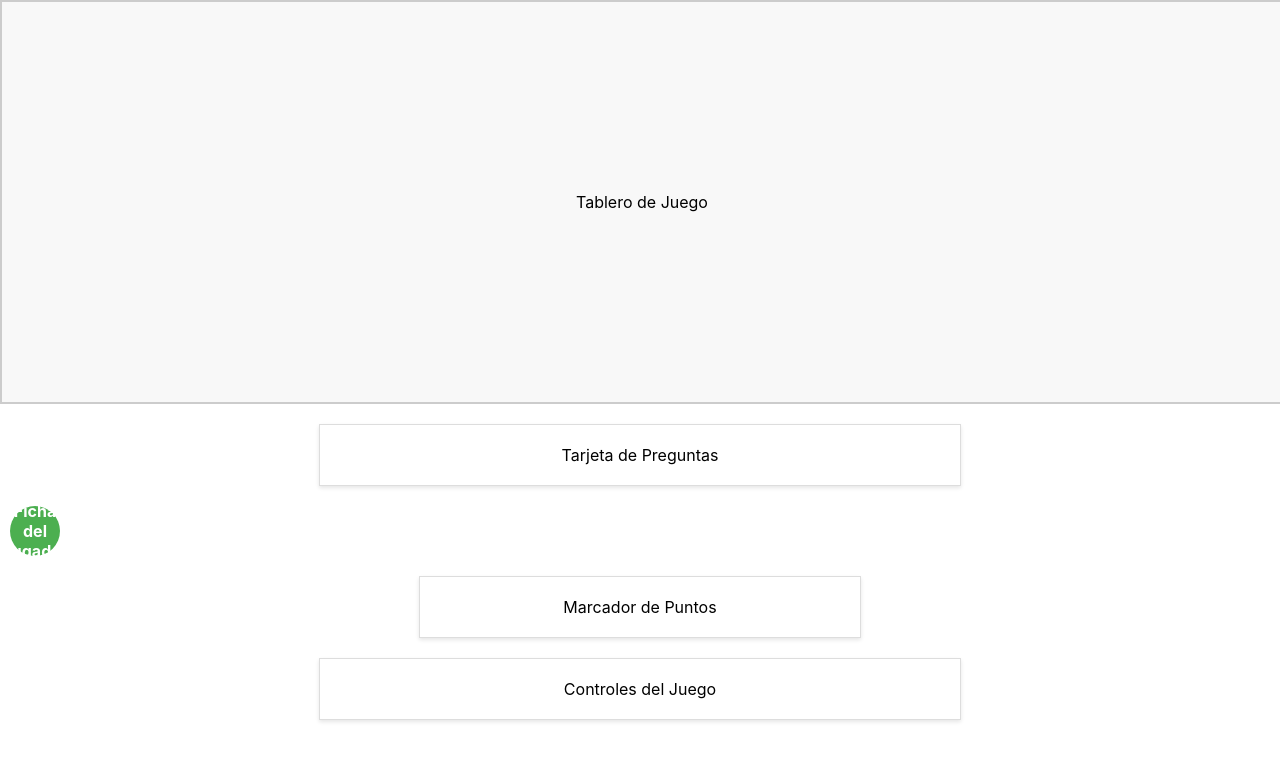
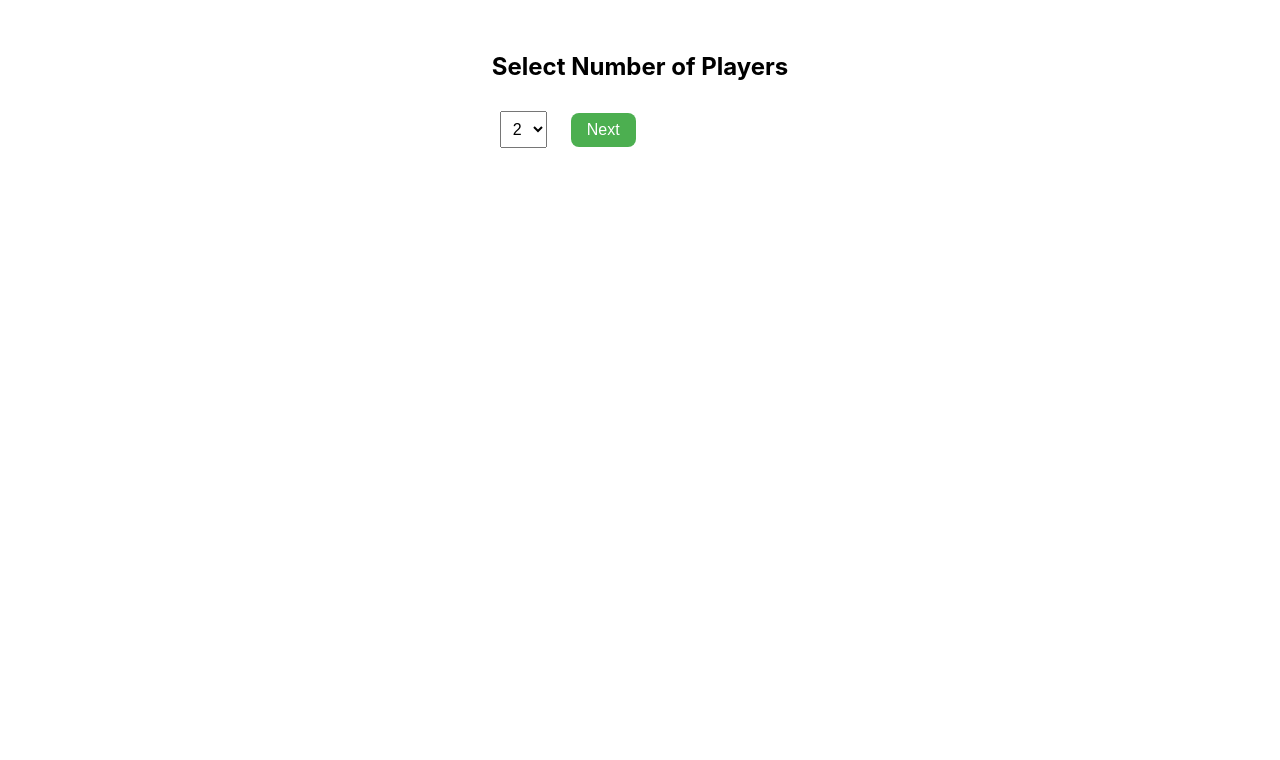
Before and after one commit to MarcosPimienta/sabelotodo, a React (Create React App) app: page / in a window 1280 px wide. Both pictures are taken after a click on the button "New Game". Shown: the top 760 px of the page. Built offline with nearby package versions, Linux system fonts and the light colour scheme.

Commit message:
feat: Add New Game Setup phase
- Created NewGameSetup component with steps to select number of players, enter player names, and decide player order
- Added CSS styling for NewGameSetup component
- Updated App component to include NewGameSetup and handle setup completion

```diff
--- a/src/App.tsx
+++ b/src/App.tsx
@@ -2,20 +2,27 @@
 import React, { useState } from 'react';
 import './App.css';
 import MainMenu from './components/MainMenu';
+import NewGameSetup from './components/NewGameSetup';
 import GameBoard from './components/GameBoard';
 import QuestionCard from './components/QuestionCard';
 import PlayerToken from './components/PlayerToken';
 import ScoreBoard from './components/ScoreBoard';
 import GameControls from './components/GameControls';
 
+interface Player {
+  id: number;
+  name: string;
+  diceRoll: number;
+}
+
 const App: React.FC = () => {
   const [gameStarted, setGameStarted] = useState(false);
   const [continueGame, setContinueGame] = useState(false);
+  const [players, setPlayers] = useState<Player[]>([]);
 
   const handleNewGame = () => {
     setGameStarted(true);
     setContinueGame(false);
-    // Initialize new game session logic here
   };
 
   const handleContinueGame = () => {
@@ -24,8 +31,17 @@ const App: React.FC = () => {
     // Load saved game session logic here
   };
 
+  const handleSetupComplete = (players: Player[]) => {
+    setPlayers(players);
+    // Transition to the game board or next phase of the game here
+  };
+
   if (!gameStarted) {
     return <MainMenu onNewGame={handleNewGame} onContinueGame={handleContinueGame} />;
+  }
+
+  if (!continueGame && players.length === 0) {
+    return <NewGameSetup onSetupComplete={handleSetupComplete} />;
   }
 
   return (
--- /dev/null
+++ b/src/components/NewGameSetup.tsx
@@ -0,0 +1,83 @@
+import React, { useState } from 'react';
+import '../styles/NewGameSetup.css';
+
+interface Player {
+  id: number;
+  name: string;
+  diceRoll: number;
+}
+
+interface NewGameSetupProps {
+  onSetupComplete: (players: Player[]) => void;
+}
+
+const NewGameSetup: React.FC<NewGameSetupProps> = ({ onSetupComplete }) => {
+  const [numberOfPlayers, setNumberOfPlayers] = useState(2);
+  const [players, setPlayers] = useState<Player[]>([]);
+  const [currentStep, setCurrentStep] = useState(1);
+
+  const handleNumberOfPlayersChange = (event: React.ChangeEvent<HTMLSelectElement>) => {
+    setNumberOfPlayers(parseInt(event.target.value, 10));
+    setPlayers(new Array(parseInt(event.target.value, 10)).fill(null).map((_, index) => ({ id: index + 1, name: '', diceRoll: 0 })));
+  };
+
+  const handlePlayerNameChange = (index: number, name: string) => {
+    const updatedPlayers = [...players];
+    updatedPlayers[index].name = name;
+    setPlayers(updatedPlayers);
+  };
+
+  const handleDiceRoll = () => {
+    const updatedPlayers = players.map(player => ({ ...player, diceRoll: Math.floor(Math.random() * 6) + 1 }));
+    setPlayers(updatedPlayers);
+    setCurrentStep(3);
+  };
+
+  const handleStartGame = () => {
+    const sortedPlayers = [...players].sort((a, b) => b.diceRoll - a.diceRoll);
+    onSetupComplete(sortedPlayers);
+  };
+
+  return (
+    <div className="new-game-setup">
+      {currentStep === 1 && (
+        <div>
+          <h2>Select Number of Players</h2>
+          <select value={numberOfPlayers} onChange={handleNumberOfPlayersChange}>
+            {[...Array(5)].map((_, i) => (
+              <option key={i + 2} value={i + 2}>{i + 2}</option>
+            ))}
+          </select>
+          <button onClick={() => setCurrentStep(2)}>Next</button>
+        </div>
+      )}
+
+      {currentStep === 2 && (
+        <div>
+          <h2>Enter Player Names</h2>
+          {players.map((player, index) => (
+            <div key={index}>
+              <label>Player {index + 1} Name:</label>
+              <input type="text" value={player.name} onChange={(e) => handlePlayerNameChange(index, e.target.value)} />
+            </div>
+          ))}
+          <button onClick={handleDiceRoll}>Decide Order</button>
+        </div>
+      )}
+
+      {currentStep === 3 && (
+        <div>
+          <h2>Player Order</h2>
+          <ul>
+            {players.map(player => (
+              <li key={player.id}>{player.name}: Dice Roll {player.diceRoll}</li>
+            ))}
+          </ul>
+          <button onClick={handleStartGame}>Start Game</button>
+        </div>
+      )}
+    </div>
+  );
+};
+
+export default NewGameSetup;
--- /dev/null
+++ b/src/styles/NewGameSetup.css
@@ -0,0 +1,32 @@
+.new-game-setup {
+  display: flex;
+  flex-direction: column;
+  align-items: center;
+  justify-content: center;
+  padding: 2rem;
+}
+
+.new-game-setup h2 {
+  margin-bottom: 1rem;
+}
+
+.new-game-setup select, .new-game-setup input {
+  font-size: 1rem;
+  padding: 0.5rem;
+  margin: 0.5rem;
+}
+
+.new-game-setup button {
+  font-size: 1rem;
+  padding: 0.5rem 1rem;
+  margin: 1rem;
+  cursor: pointer;
+  border: none;
+  background-color: #4CAF50;
+  color: white;
+  border-radius: 8px;
+}
+
+.new-game-setup button:hover {
+  background-color: #45a049;
+}
```
